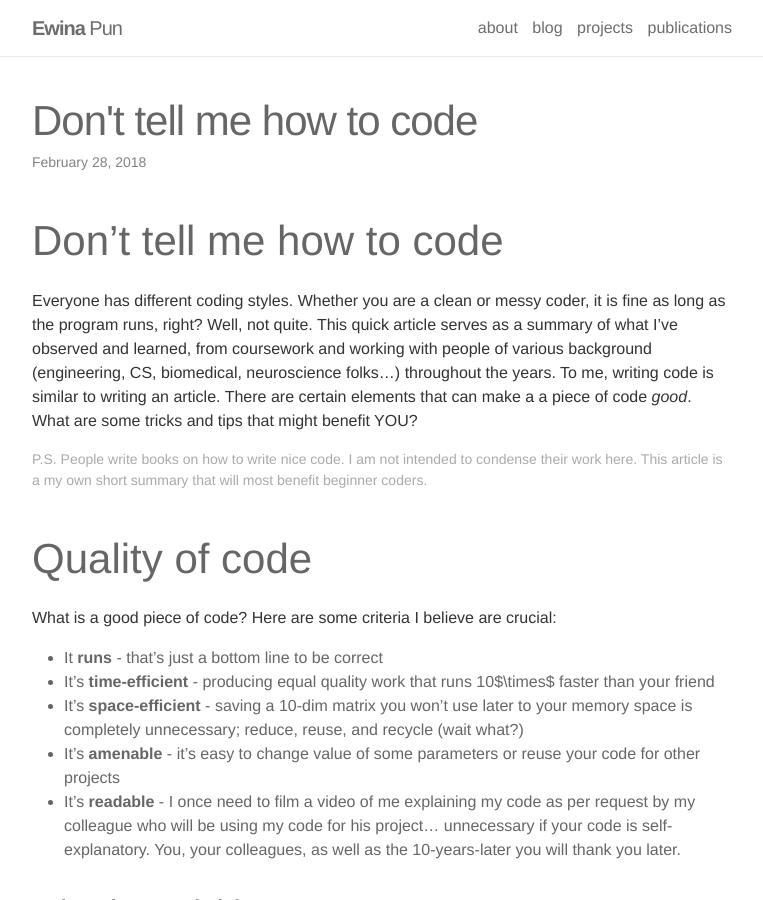
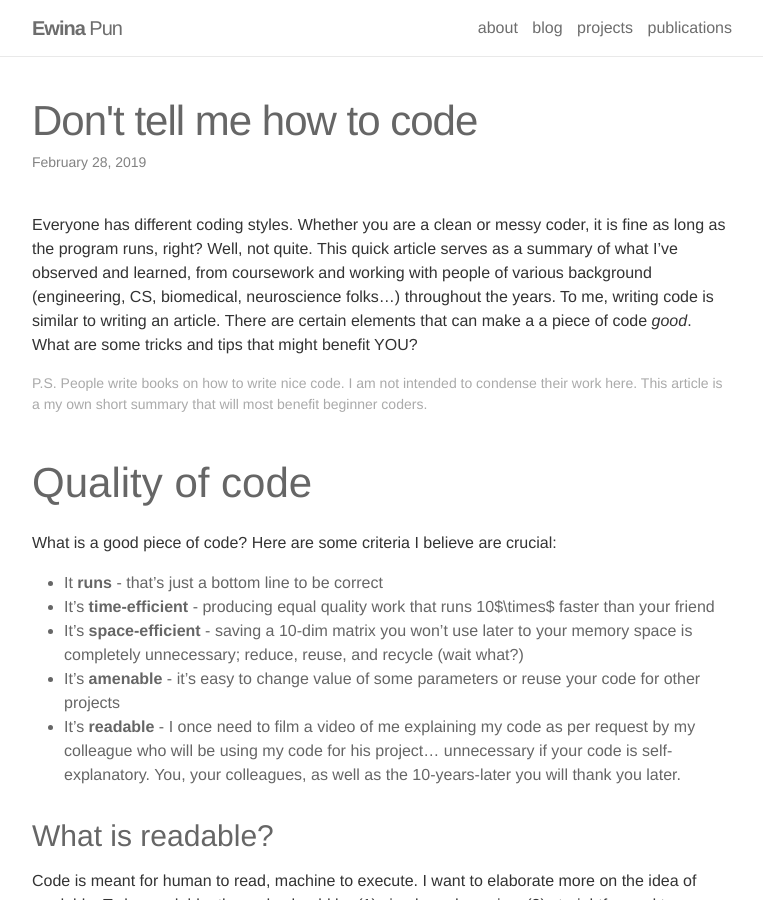
Before and after one commit to ewinapun/ewinapun.github.io, a Jekyll site: the page built from _posts/2018-2-25-coding_tips.md, in a window 1280 px wide and 900 px high. Shown: the whole window, without its empty margins (258-1021 px from the left). Built offline with Jekyll 4.4.1, drawn with Linux system fonts in a browser that asks for light colours; nearby versions of some CDN libraries.

Commit message:
change date

```diff
--- a/_posts/2018-2-25-coding_tips.md
+++ b/_posts/2018-2-25-coding_tips.md
@@ -1,12 +1,10 @@
 ---
 layout: post
 title: Don't tell me how to code
-date: 2018-2-28 06:00
+date: 2019-2-28 06:00
 description: Giving some advise on coding from a researcher perspective
 published: true
 ---
-
-## Don't tell me how to code
 
 Everyone has different coding styles. Whether you are a clean or messy coder, it is fine as long as the program runs, right? Well, not quite. This quick article serves as a summary of what I've observed and learned, from coursework and working with people of various background (engineering, CS, biomedical, neuroscience folks...) throughout the years. To me, writing code is similar to writing an article. There are certain elements that can make a a piece of code *good*. What are some tricks and tips that might benefit YOU?
 
```
